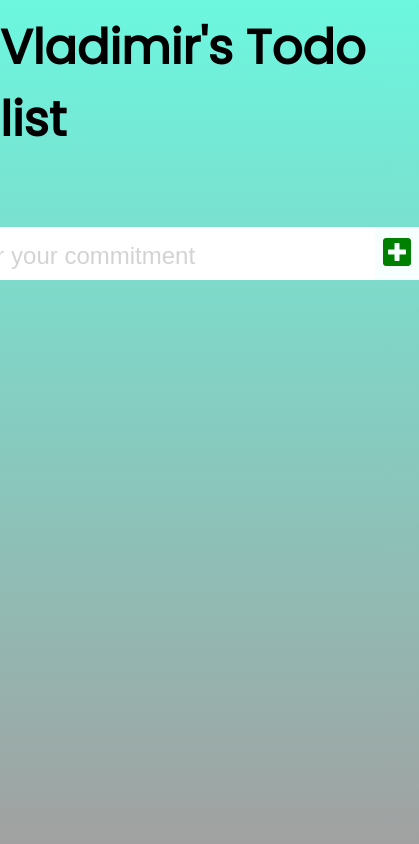
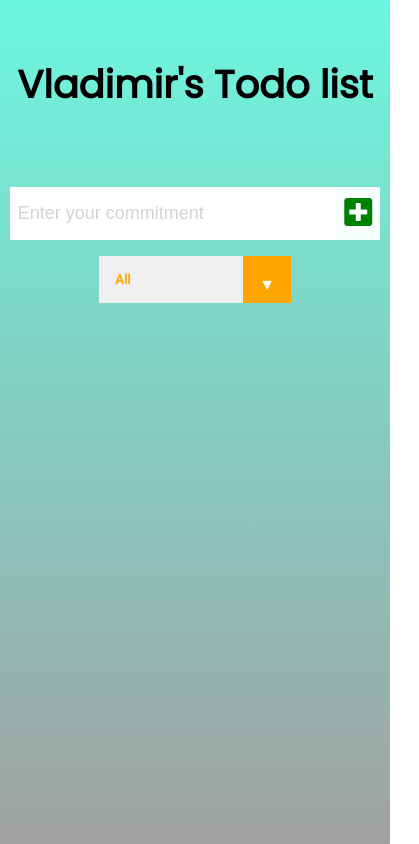
Before and after one commit to TimotijevicVlada/reactToDoApp, a React (Create React App) app: page / in a window 390 px wide. Shown: the whole page, 419 px wide, since content can reach past the window. Built offline with nearby package versions, Linux system fonts and the light colour scheme.

Commit message:
Mobile screen customized

```diff
--- a/src/App.js
+++ b/src/App.js
@@ -54,7 +54,7 @@ function App() {
   }, [todos, status]);
 
   return (
-    <div>
+    <div className="App">
       <header>
         <h1>Vladimir's Todo list</h1>
       </header>
--- a/src/components/Form.js
+++ b/src/components/Form.js
@@ -21,7 +21,8 @@ function Form({ setInputText, inputText, setTodos, todos, setStatus }) {
   }
   return (
     <form>
-      <input
+      <div className="input_area">
+        <input
         onChange={inputTextHandler}
         value={inputText}
         type="text"
@@ -31,6 +32,7 @@ function Form({ setInputText, inputText, setTodos, todos, setStatus }) {
       <button onClick={submitTodoHandler} className="todo-button" type="submit">
         <i className="fas fa-plus-square"></i>
       </button>
+      </div>
       <div className="select">
         <select onChange={statusHandler} name="todos" className="filter-todo">
           <option value="all">All</option>
--- a/src/index.css
+++ b/src/index.css
@@ -9,6 +9,7 @@ body {
   font-family: "Poppins", sans-serif;
   min-height: 100vh;
 }
+
 header {
   font-size: 1.5rem;
   color: black;
@@ -19,6 +20,9 @@ form {
   display: flex;
   justify-content: center;
   align-items: center;
+}
+form .input_area {
+  display: flex;
 }
 form input,
 form button {
@@ -50,7 +54,7 @@ form button:hover {
   list-style: none;
 }
 .todo {
-  margin: 0.5rem;
+  margin: 10px 0px;
   background: white;
   font-size: 1.5rem;
   color: black;
@@ -142,3 +146,31 @@ select {
   font-size: 1.5rem;
   color: lightgray;
 }
+
+@media screen and (max-width: 500px) {
+  header {
+    font-size: 1.2rem;
+  }
+  form {
+   flex-direction: column;
+  }
+  form .input_area {
+    width: 95%;
+  }
+  form .input_area input {
+    font-size: 18px;
+    width: 90%;
+  }
+  form .input_area input::placeholder {
+    font-size: 18px;
+  }
+  .todo {
+    font-size: 18px;
+  }
+  .todo-list {
+    width: 95%;
+  }
+  .todo li {
+    overflow: hidden;
+  }
+}
```
